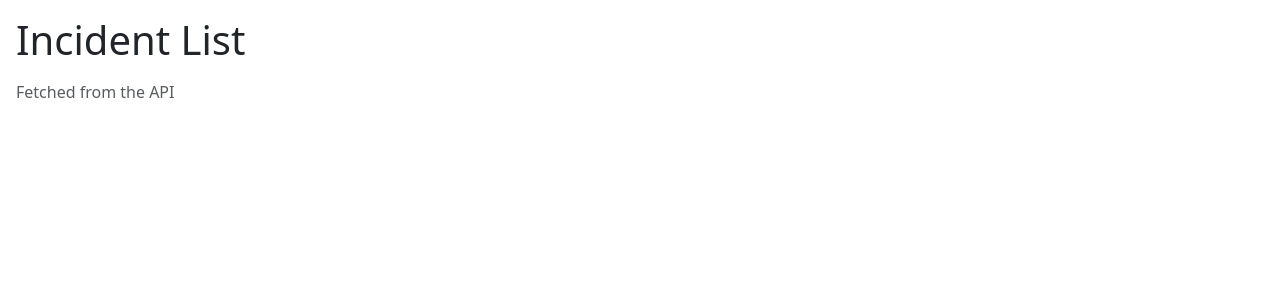
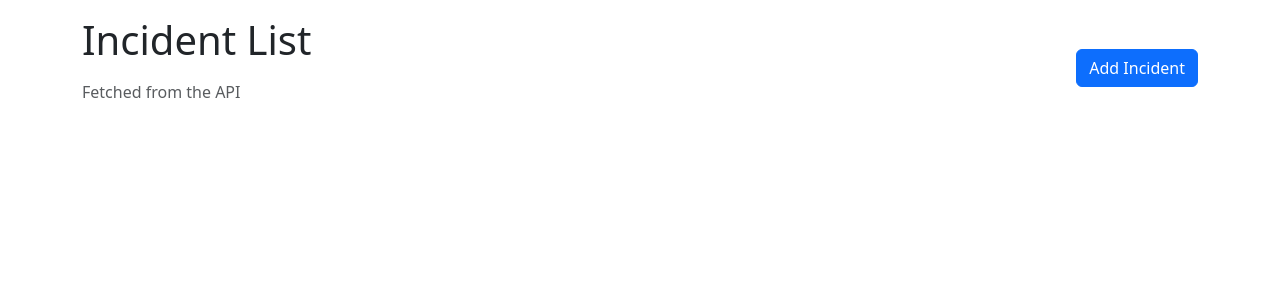
Before and after one commit to iMiebaka/Safetify, a Django app: page / in a window 1280 px wide. Shown: the top 300 px of the page. Run offline with Django 5.2, Linux system fonts and the light colour scheme; data that the repository does not hold is empty; parts of the project's set-up code (start-up, migrations or seed data) failed here and were passed over.

Commit message:
⚒️ implement html file abstraction

```diff
--- a/incidents/templates/incidents/index.html
+++ b/incidents/templates/incidents/index.html
@@ -1,28 +1,87 @@
-<!doctype html>
-<html lang="en">
-<head>
-  <meta charset="utf-8" />
-  <meta name="viewport" content="width=device-width, initial-scale=1" />
-  <link href="https://cdn.jsdelivr.net/npm/bootstrap@5.3.3/dist/css/bootstrap.min.css" rel="stylesheet" />
-  <title>Incidents</title>
-</head>
-<body class="p-3">
-  <h1 class="mb-3">Incident List</h1>
-  <p class="text-muted">Fetched from the API</p>
-  <div id="rows" class="list-group"></div>
+{% extends "base.html" %}
+{% load static %}
+{% block head_title %} Home {% endblock %}
 
-  <script>
-    fetch('/api/incidents/?ordering=-created_at')
-      .then(r => r.json())
-      .then(items => {
-        const rows = document.getElementById('rows');
-        items.forEach(i => {
-          const el = document.createElement('div');
-          el.className = 'list-group-item';
-          el.textContent = `#${i.id} — ${i.title} — status: ${i.status} — risk: ${i.risk_score}`;
-          rows.appendChild(el);
-        });
-      });
-  </script>
-</body>
-</html>
+{% block page_content %}
+<section class="d-flex justify-content-between align-items-start">
+  <div>
+    <h1 class="mb-3">Incident List</h1>
+    <p class="text-muted">Fetched from the API</p>
+  </div>
+  <button type="button" class="btn btn-primary align-self-center" data-bs-toggle="modal"
+    data-bs-target="#addIncidentModal">
+    Add Incident
+  </button>
+</section>
+<div id="rows" class="list-group"></div>
+
+<div class="modal fade" id="addIncidentModal" tabindex="-1" aria-labelledby="addIncidentModalLabel" aria-hidden="true">
+  <div class="modal-dialog">
+    <div class="modal-content">
+      <div class="modal-header">
+        <h1 class="modal-title fs-5" id="addIncidentModalLabel">Add Incident</h1>
+        <button type="button" class="btn-close" data-bs-dismiss="modal" aria-label="Close"></button>
+      </div>
+      <div class="modal-body">
+        <form id="incidentForm">
+          <div class="mb-3">
+            <label for="title" class="form-label">Title*</label>
+            <input type="text" class="form-control" id="title" required placeholder="Brief description of the incident">
+          </div>
+
+          <div class="mb-3">
+            <label for="description" class="form-label">Description*</label>
+            <textarea class="form-control" id="description" rows="3" required
+              placeholder="Detailed information about the incident"></textarea>
+          </div>
+
+          <div class="mb-3">
+            <label for="severity" class="form-label">Severity Level*</label>
+            <select class="form-select" id="severity" required>
+              <option value="" disabled selected>Select severity</option>
+              <option value="1">1 - Minimal Impact</option>
+              <option value="2">2 - Minor Issue</option>
+              <option value="3">3 - Moderate Problem</option>
+              <option value="4">4 - Serious Incident</option>
+              <option value="5">5 - Critical Emergency</option>
+            </select>
+          </div>
+
+          <div class="mb-3">
+            <label class="form-label">Location*</label>
+            <div class="row g-2">
+              <div class="col-md-6">
+                <input type="number" step="0.0001" class="form-control" id="longitude"
+                  placeholder="Longitude (e.g., 3.3792)" required>
+              </div>
+              <div class="col-md-6">
+                <input type="number" step="0.0001" class="form-control" id="latitude"
+                  placeholder="Latitude (e.g., 6.5244)" required>
+              </div>
+            </div>
+            <small class="text-muted">Click the button below to get your current location</small>
+            <button type="button" class="btn btn-outline-primary mt-2" id="getLocationBtn">
+              <i class="bi bi-geo-alt"></i> Use Current Location
+            </button>
+          </div>
+
+          <div class="d-grid gap-2 d-md-flex justify-content-md-end">
+            <button type="button" class="btn btn-secondary me-md-2" data-bs-dismiss="modal">
+              Cancel
+            </button>
+            <button type="submit" class="btn btn-primary">
+              <span id="submitText">Submit Report</span>
+              <span id="spinner" class="spinner-border spinner-border-sm d-none" role="status"></span>
+            </button>
+          </div>
+        </form>
+
+      </div>
+    </div>
+  </div>
+</div>
+{% endblock %}
+
+{% block extra_js %}
+<script src="{% static 'js/incidents.js'  %}"></script>
+{% endblock %}
--- a/incidents/urls_html.py
+++ b/incidents/urls_html.py
@@ -1,5 +1,7 @@
 from django.urls import path
 from django.views.generic import TemplateView
+
+app_name = "incident_web"
 
 urlpatterns = [
     path("", TemplateView.as_view(template_name="incidents/index.html"), name="incident_index"),
```
Also changed, not shown: incidents/templates/incidents/incident.html (added).
